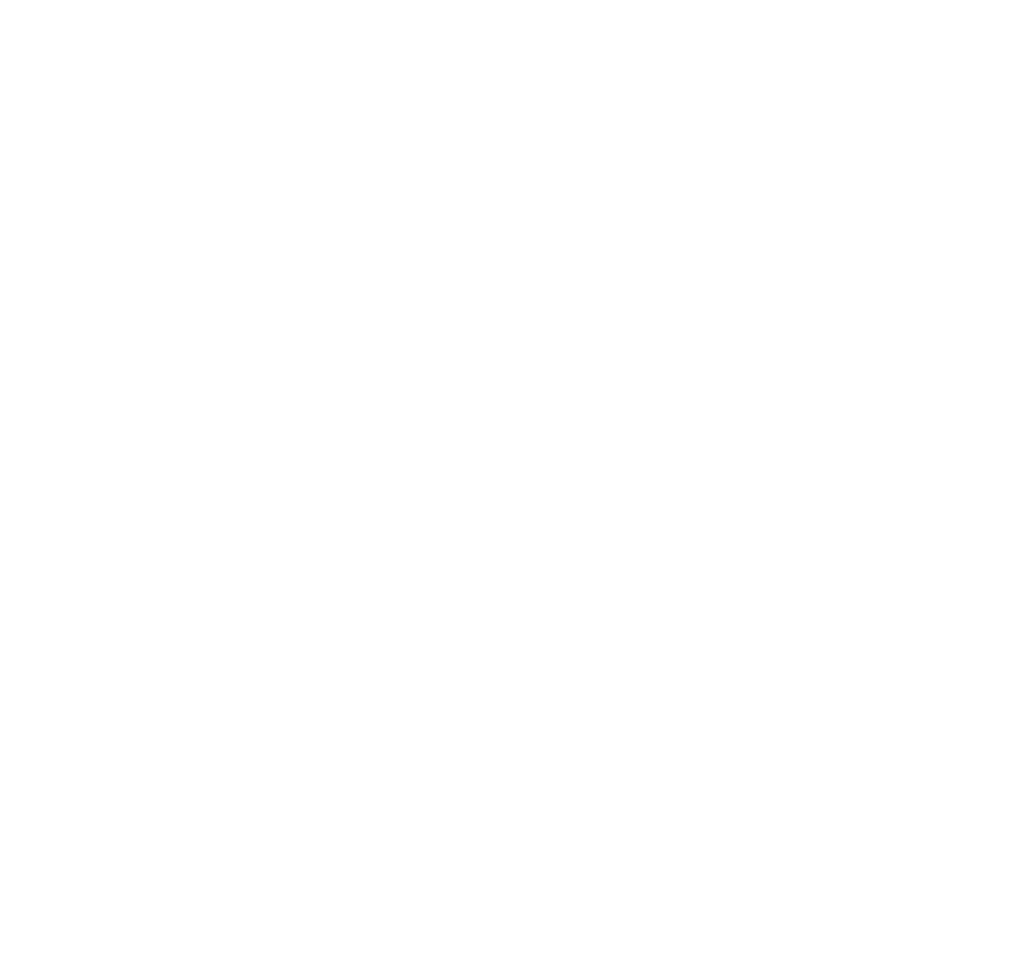
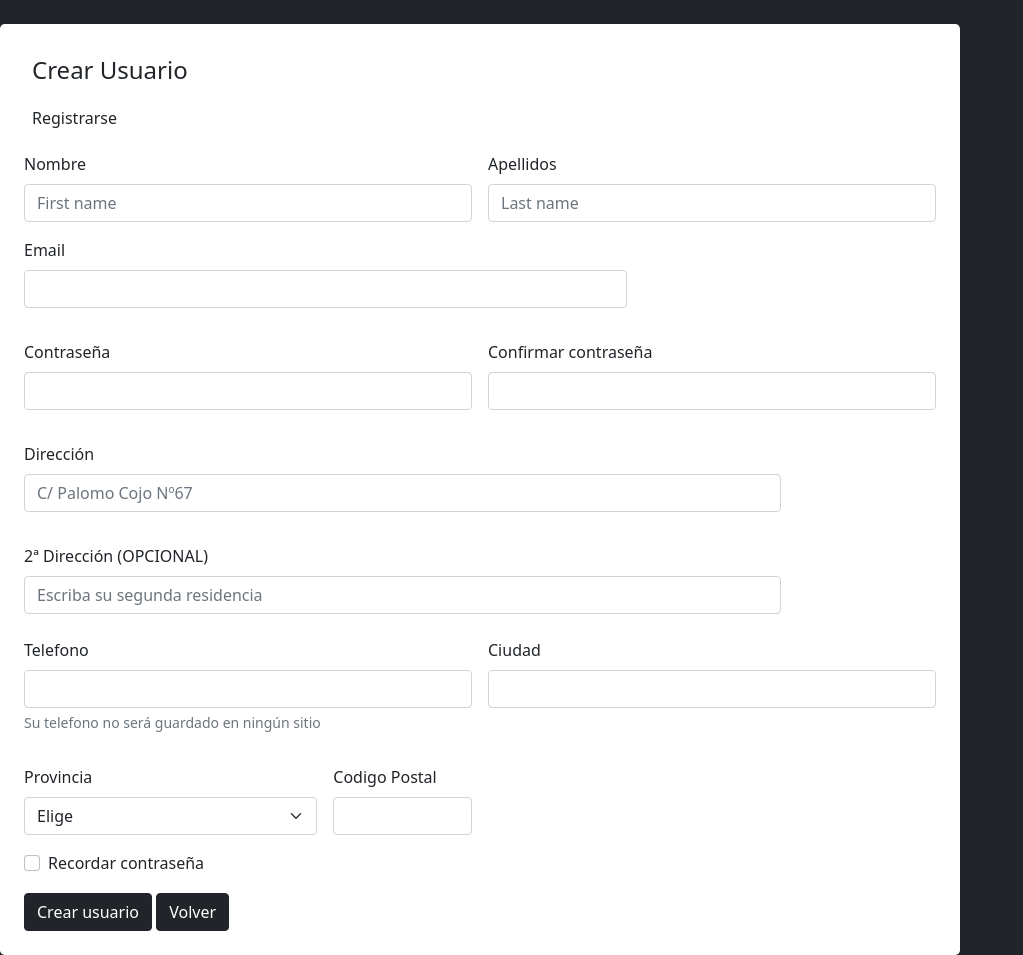
Before and after one commit to Marian1993/ProjecteBicicletes, a website: page Backend-private/src/main/resources/static/html/paginaRegistre.html in a window 1280 px wide. Shown: the whole page, without its empty margins (0-1023 px from the left). Before the commit the page ends 800 px from the top, so only its background shows below. Drawn offline with nearby package versions, Linux system fonts and the light colour scheme; files that its build step writes are made by us from their sources.

Commit message:
3a plana Volkan

```diff
--- a/Backend-private/src/main/resources/static/html/paginaRegistre.html
+++ b/Backend-private/src/main/resources/static/html/paginaRegistre.html
@@ -8,11 +8,87 @@
     <!--
     <link href="https://cdn.jsdelivr.net/npm/bootstrap@5.1.3/dist/css/bootstrap.min.css" rel="stylesheet" integrity="sha384-1BmE4kWBq78iYhFldvKuhfTAU6auU8tT94WrHftjDbrCEXSU1oBoqyl2QvZ6jIW3" crossorigin="anonymous">
     -->
-    <link rel="stylesheet" href="./css/custom.css">
+    <link rel="stylesheet" href="../css/custom.css">
 </head>
-<body>
+<body class="bg-dark">
 
 
+    <div class="col-9 mt-4 rounded-3 p-4 bg-white">
+        <div class=" col-12 justify-content-md-center">
+            <h4 class="p-2">Crear Usuario</h4>
+            <h6 class="p-2">Registrarse</h6>
+        </div>
+    <div class="row g-3">
+        <div class="col p-2">
+            <label for="inputname" class="form-label">Nombre</label>
+          <input type="text" class="form-control" placeholder="First name" aria-label="Nombre">
+        </div>
+        <div class="col p-2">
+            <label for="inputlastname" class="form-label">Apellidos</label>
+          <input type="text" class="form-control" placeholder="Last name" aria-label="Apellidos">
+        </div>
+      </div>
+
+    <form class="row g-3">
+        <div class="col-md-8 p-2">
+          <label for="inputEmail4" class="form-label">Email</label>
+          <input type="email" class="form-control" id="inputEmail4">
+        </div>
+        <div class="col-md-6 p-2">
+          <label for="inputPassword4" class="form-label">Contraseña</label>
+          <input type="password" class="form-control" id="inputPassword4">
+        </div>
+        <div class="col-md-6 p-2">
+            <label for="inputPassword5" class="form-label">Confirmar contraseña</label>
+            <input type="password" class="form-control" id="inputPassword5">
+          </div>
+        <div class="col-10 p-2">
+          <label for="inputAddress" class="form-label">Dirección</label>
+          <input type="text" class="form-control" id="inputAddress" placeholder="C/ Palomo Cojo Nº67">
+        </div>
+        <div class="col-10 p-2">
+          <label for="inputAddress2" class="form-label">2ª Dirección (OPCIONAL)</label>
+          <input type="text" class="form-control" id="inputAddress2" placeholder="Escriba su segunda residencia">
+        </div>
+
+        <div class="mb-3 col-6">
+            <label for="exampleInputnum" class="form-label">Telefono</label>
+            <input type="email" class="form-control" id="exampleInputnum" aria-describedby="emailHelp">
+            <div id="emailHelp" class="form-text">Su telefono no será guardado en ningún sitio</div>
+          </div>
+
+        <div class="col-md-6">
+          <label for="inputCity" class="form-label">Ciudad</label>
+          <input type="text" class="form-control" id="inputCity">
+        </div>
+        <div class="col-md-4">
+          <label for="inputState" class="form-label">Provincia</label>
+          <select id="inputState" class="form-select">
+            <option selected>Elige</option>
+            <option>Baleares</option>
+            <option>Valencia</option>
+            <option>Cataluña</option>
+            <option>Aragon</option>
+          </select>
+        </div>
+        <div class="col-md-2">
+          <label for="inputZip" class="form-label">Codigo Postal</label>
+          <input type="text" class="form-control" id="inputZip">
+        </div>
+        <div class="col-12">
+          <div class="form-check">
+            <input class="form-check-input" type="checkbox" id="gridCheck">
+            <label class="form-check-label" for="gridCheck">
+              Recordar contraseña
+            </label>
+          </div>
+        </div>
+        <div class="col-12">
+          <button type="submit" class="btn btn-dark">Crear usuario</button>
+          <button type="submit" class="btn btn-dark">Volver</button>
+        </div>
+      </form>
+    </div>
 
     <!--
     <script src="https://cdn.jsdelivr.net/npm/bootstrap@5.1.3/dist/js/bootstrap.bundle.min.js" integrity="sha384-ka7Sk0Gln4gmtz2MlQnikT1wXgYsOg+OMhuP+IlRH9sENBO0LRn5q+8nbTov4+1p" crossorigin="anonymous"></script>
```
Also changed, not shown: Backend-private/src/main/resources/static/html/ProductesModificarProductes.html (+0 -1 lines), Backend-private/src/main/resources/static/html/login.html (+2 -2 lines).
